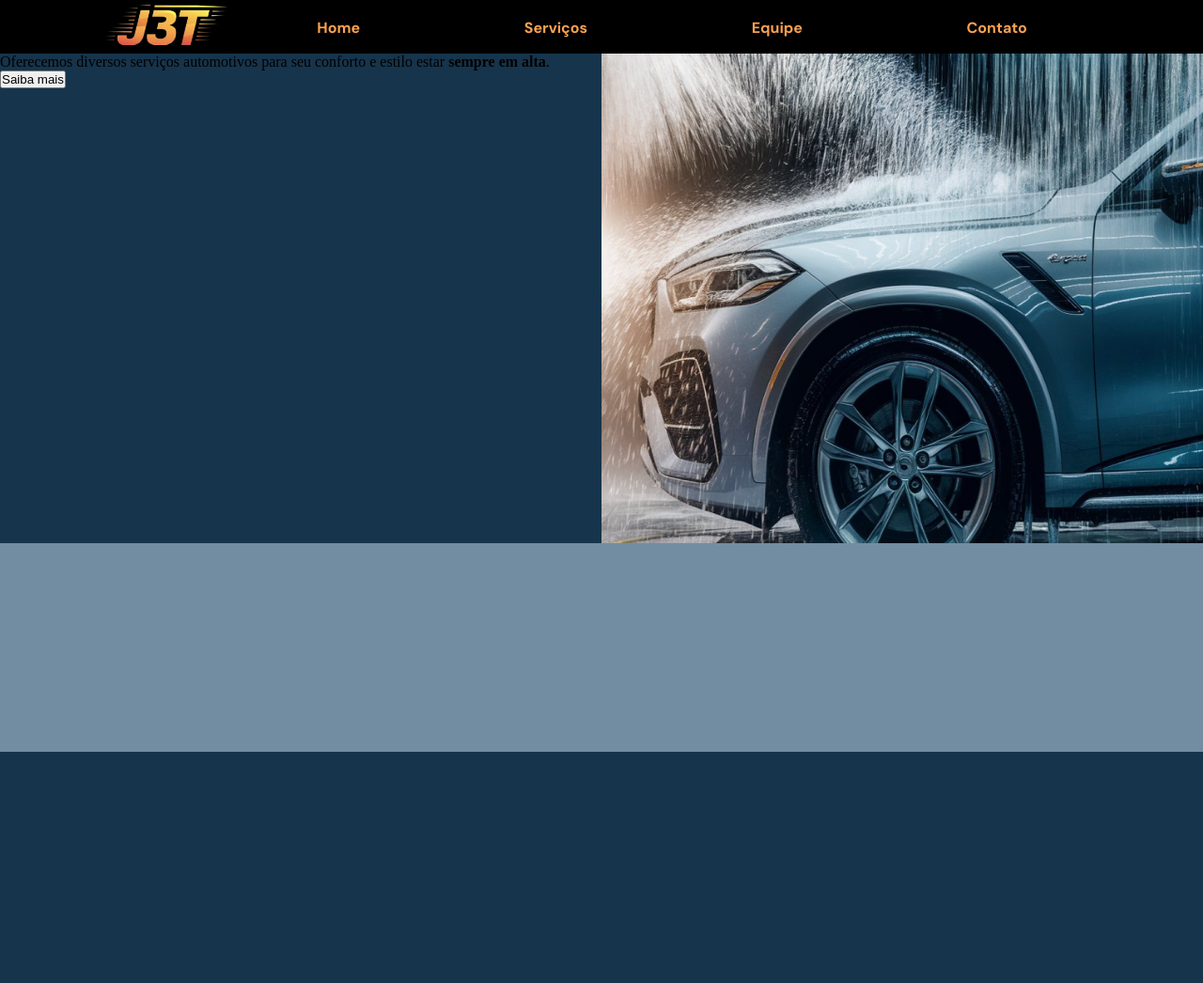
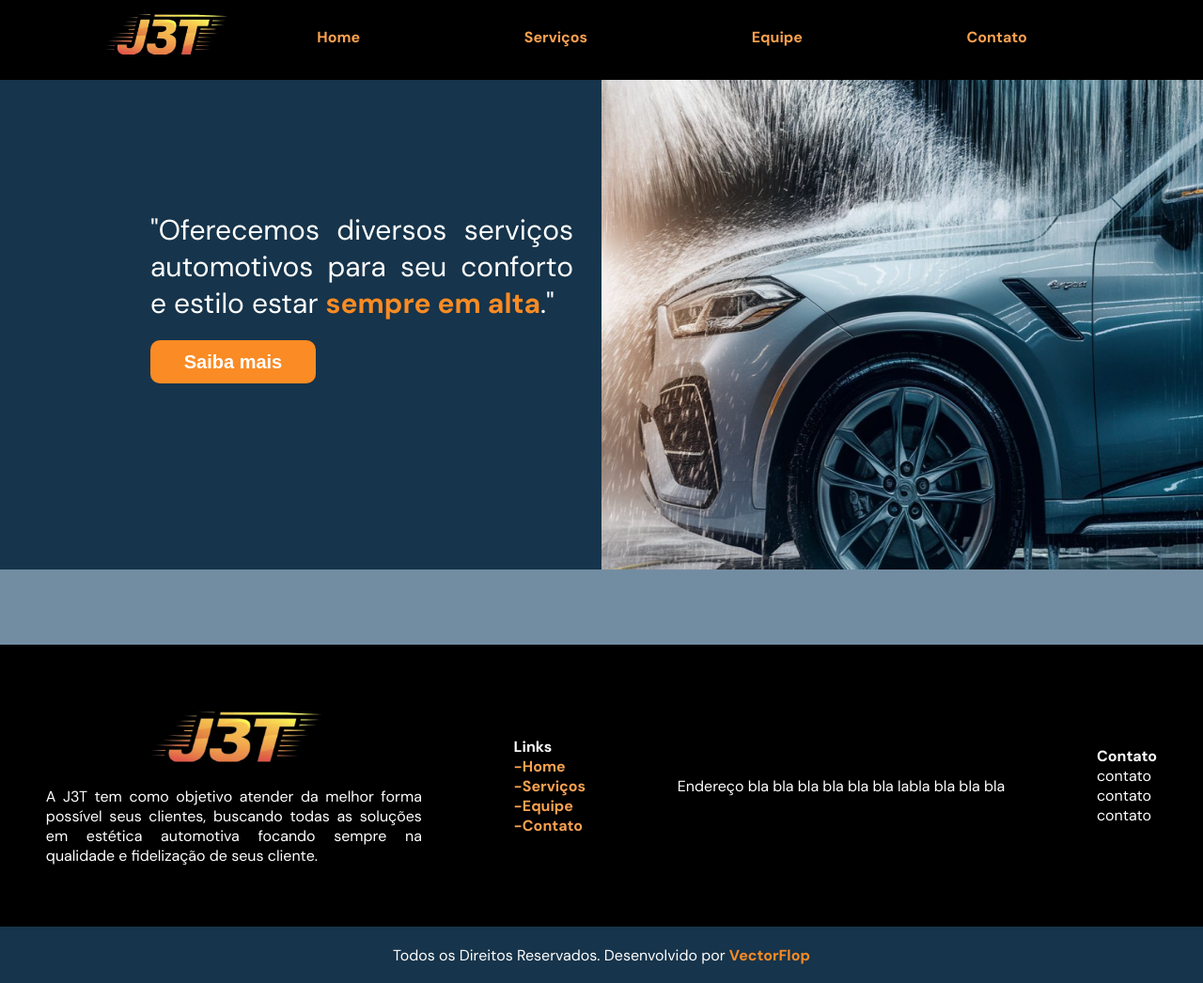
Before and after one commit to isgust/J3T, a Django app: page / in a window 1280 px wide. Shown: the whole page at 94% size. Before the commit the page ends 800 px from the top, so only its background shows below. Run offline with Django 5.2, Linux system fonts and the light colour scheme.

Commit message:
Inclusão do footer e banner versão desktop

```diff
--- a/siteJ3T/templates/index.html
+++ b/siteJ3T/templates/index.html
@@ -7,8 +7,11 @@
     <title>J3T</title>
     <link rel="stylesheet" href="{% static 'css/index.css' %}">
     <link rel="stylesheet" href="{% static 'css/header.css' %}">
+    <link rel="stylesheet" href="{% static 'css/footer.css' %}">
+    <link rel="stylesheet" href="{% static 'css/carrossel.css' %}">
 </head>
 <body>
+    <!-- Cabeçalho-->
     <header class="cabecalho">
         <nav class="main-nav">
             <div class="logo-container">
@@ -27,14 +30,47 @@
             </ul>
         </nav>
     </header>
-
+    <!-- Banner-->
     <section class="banner">
         <div class="banner-text">
-            <p>Oferecemos diversos serviços automotivos para seu conforto e estilo estar <b>sempre em alta</b>.</p>
-            <button>Saiba mais</button>
+            <p>"Oferecemos diversos serviços automotivos para seu conforto e estilo estar <b>sempre em alta</b>."</p>
+            <button class="button-sm">Saiba mais</button>
         </div>
         <img class="banner-img" src="{% static  'img/imagem1.png' %}" alt="fundo banner">
     </section>
-    <script src="{% static 'js/responsiveHeader.js'%}"></script>
+
+    <!-- Footer-->
+    <footer class="rodape">
+        <div class="row">
+            <div class="about">
+                <div class="box-logo">
+                    <img class="logo-footer" src="{% static 'img/logo.png' %}" alt="">
+                </div>
+                <p>A J3T tem como objetivo atender da melhor forma possível seus clientes, buscando todas as soluções em estética automotiva focando sempre na qualidade e fidelização de seus cliente.</p>
+            </div>
+            <div class="Links">
+                <h4>Links</h4>
+                <a href="{% url 'index'%}">-Home</a>
+                <a href="{% url 'servicos'%}">-Serviços</a>
+                <a href="{% url 'equipe'%}">-Equipe</a>
+                <a href="{% url 'contato'%}">-Contato</a>
+            </div>
+            <div class="endereco">
+                <p>Endereço bla bla bla bla bla bla labla bla bla bla</p>
+            </div>
+            <div class="Contato">
+                <h4>Contato</h4>
+                <p>contato</p>
+                <p>contato</p>
+                <p>contato</p>
+            </div>
+            </div>
+        <div class="copyright">
+            <p>Todos os Direitos Reservados. Desenvolvido por <b>VectorFlop</b></p>
+        </div>
+    </footer>
+
+    <script src="{% static 'js/responsiveHeader.js' %}"></script>
+    <script src="{% static 'js/carrossel.js' %}"></script>
 </body>
 </html>
--- a/static/css/footer.css
+++ b/static/css/footer.css
@@ -0,0 +1,46 @@
+:root{
+    --cor--footer: #000000;
+    --texto--footer:#FFFFFF;
+}
+
+.rodape{
+    margin-bottom: 0;
+    width: 100%;
+    background-color: #000000;
+    height: 350px;
+    color: var(--texto--footer);
+}
+
+.rodape .row{
+    display: flex;
+    align-items: center;
+    height: 300px;
+    justify-content: space-around;
+}
+
+.copyright{
+    display: flex;
+    align-items: center;
+    justify-content: center;
+    height: 60px;
+    background-color: var(--fundo-objeto);
+}
+.logo-footer{
+    right: 100px;
+    height: 66px;
+}
+
+.box-logo{
+    display: flex;
+    justify-content: center;
+    margin-bottom: 20px;
+}
+.about{
+    width: 400px;
+    text-align: justify;
+}
+
+.Links{
+    display: flex;
+    flex-direction: column;
+}
--- a/static/css/header.css
+++ b/static/css/header.css
@@ -8,9 +8,8 @@
 
 .cabecalho {
     font-family: "DM Sans", sans-serif;
-    padding-top: 0px;
     background-color: var(--cor-fundo-cabecalho);
-    height: 57px;
+    height: 85px;
     width: 100vw;
     align-items: center;
 }
@@ -23,6 +22,7 @@
 .main-nav {
     display: flex;
     justify-content: center;
+    padding-top: 10px;
 }
 
 .nav-list {
--- a/static/css/index.css
+++ b/static/css/index.css
@@ -1,6 +1,10 @@
+@import url('https://fonts.googleapis.com/css2?family=DM+Sans:ital,opsz,wght@0,9..40,100..1000;1,9..40,100..1000&display=swap');
+
 :root{
-    --cor--fundo: #728DA1;
-    --fundo-objeto: #16344B;
+    --cor--fundo: #728DA1;  /* Cor do fundo */
+    --fundo-objeto: #16344B; /* Cor de obejtos */
+    --cor-texto--banner: #FFFFFF; /* Cor do texto */
+    --laranja--banner: #FB8B24;
 }
 *{
     margin: 0;
@@ -8,7 +12,7 @@
 }
 
 body{
-    height: 100vh;
+    font-family: "DM Sans", sans-serif;
     width: 100vw;
     background-color: var(--cor--fundo);
 }
@@ -17,6 +21,12 @@ body{
     display: flex;
     width: 100%;
     height: 521px;
+    color: var(--cor-texto--banner);
+    margin-bottom: 80px;
+}
+
+b{
+    color: var(--laranja--banner);
 }
 
 .banner-text{
@@ -24,8 +34,30 @@ body{
     background-color: var(--fundo-objeto);
 
 }
+.banner-text p {
+    font-size: 30px;
+    width: 450px;
+    margin-top: 140px;
+    margin-left: 25%;
+    text-align: justify;
+
+
+}
 
 .banner-img{
     width: 50%;
     height: 521px;
 }
+
+.button-sm{
+    font-size: 20px;
+    background-color: var(--laranja--banner);
+    border: none;
+    border-radius: 10px;
+    color: var(--cor-texto--banner);
+    font-weight: bold;
+    height: 46px;
+    width: 176px;
+    margin-left: 25%;
+    margin-top: 20px;
+}
```
Also changed, not shown: static/css/carrossel.css (added), static/img/carrossel.webp (added), static/js/carrossel.js (added).
